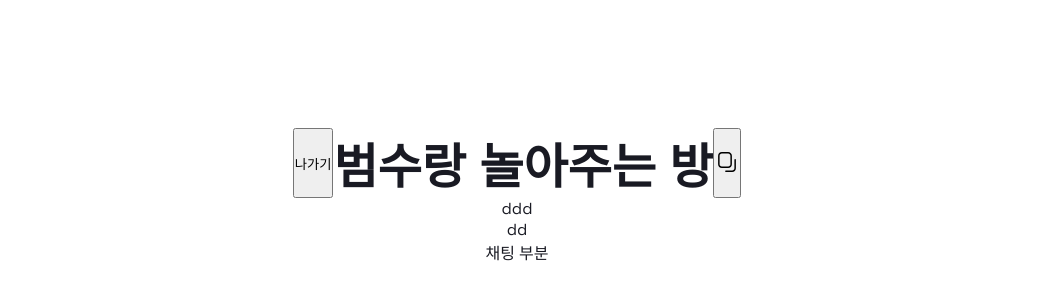
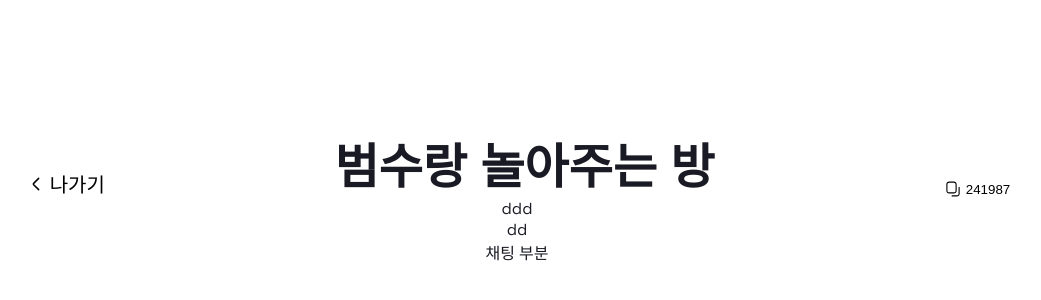
Before and after one commit to teamdannae/dannae, a Next.js app in the folder frontend/: page /waiting-room/1 in a window 1280 px wide. Shown: the part 204-504 px from the top of the page, without its empty margins (123-1164 px from the left). Built offline with nearby package versions, Linux system fonts and the light colour scheme.

Commit message:
feat: 게임 대기방 헤더 개발

```diff
--- /dev/null
+++ b/frontend/src/app/waiting-room/components/BackButton.tsx
@@ -0,0 +1,16 @@
+"use client";
+import { useRouter } from "next/navigation";
+import styles from "./components.module.scss";
+
+export default function BackButton() {
+  const router = useRouter();
+  return (
+    <button
+      className={`${styles.buttonReset} ${styles.backButton}`}
+      onClick={() => router.push("/board")}
+    >
+      <div className={styles.backIcon} />
+      나가기
+    </button>
+  );
+}
--- /dev/null
+++ b/frontend/src/app/waiting-room/components/CopyCode.tsx
@@ -0,0 +1,39 @@
+"use client";
+
+import { useState } from "react";
+import Image from "next/image";
+import { Toast } from "@/app/components";
+import styles from "./components.module.scss";
+
+export default function CopyCode() {
+  const roomCode = "241987";
+  const [isToastVisible, setIsToastVisible] = useState(false);
+
+  const copyToClipboard = () => {
+    if (typeof window !== "undefined" && navigator.clipboard) {
+      navigator.clipboard
+        .writeText(roomCode)
+        .then(() => {
+          setIsToastVisible(true);
+          setTimeout(() => setIsToastVisible(false), 2000);
+        })
+        .catch(() => {
+          console.error("클립보드 복사 실패");
+        });
+    }
+  };
+
+  return (
+    <>
+      <button
+        className={`${styles.buttonReset} ${styles.copyButton}`}
+        title="초대 링크 복사"
+        onClick={copyToClipboard}
+      >
+        <Image src="/icons/copy.svg" alt="copy-icon" width={18} height={18} />
+        {roomCode}
+      </button>
+      {isToastVisible && <Toast message="초대 링크가 복사되었습니다!" />}
+    </>
+  );
+}
--- a/frontend/src/app/waiting-room/components/Header.tsx
+++ b/frontend/src/app/waiting-room/components/Header.tsx
@@ -1,17 +1,12 @@
-import Image from "next/image";
-import styles from "./components.module.css";
+import { BackButton, CopyCode } from "../components";
+import styles from "./components.module.scss";
 
 export default function Header() {
   return (
     <header className={styles.headerContainer}>
-      <button>
-        <span className={styles.backIcon} />
-        나가기
-      </button>
+      <BackButton />
       <h2 className={styles.roomTitle}>범수랑 놀아주는 방</h2>
-      <button>
-        <Image src="/icons/copy.svg" alt="copy-icon" width={24} height={24} />
-      </button>
+      <CopyCode />
     </header>
   );
 }
--- a/frontend/src/app/waiting-room/components/components.module.css
+++ /dev/null
@@ -1,16 +0,0 @@
-@use "../../styles/variables.scss" as vars;
-
-.headerContainer {
-  display: flex;
-}
-
-.backIcon {
-  background: url("/icons/chevron-left.svg") no-repeat center;
-  background-size: contain;
-  border: none;
-  cursor: pointer;
-
-  &:hover {
-    background-image: url("/icons/chevron-double-left.svg");
-  }
-}
--- /dev/null
+++ b/frontend/src/app/waiting-room/components/components.module.scss
@@ -0,0 +1,54 @@
+@use "../../../styles/variables.scss" as vars;
+
+.headerContainer {
+  display: flex;
+  width: 100%;
+  justify-content: space-around;
+  align-items: flex-end;
+}
+
+.backButton {
+  display: flex;
+  gap: 2px;
+  align-items: center;
+  font-size: vars.$font-size-p1;
+
+  &:hover {
+    font-weight: bold;
+  }
+
+  &:hover .backIcon {
+    background-image: url("/icons/chevron-double-left.svg");
+    transform: scale(1.5);
+  }
+}
+
+.backIcon {
+  width: 24px;
+  height: 24px;
+  background: url("/icons/chevron-left.svg") no-repeat center;
+  background-size: contain;
+  border: none;
+  cursor: pointer;
+  transition: transform 0.2s ease, background-image 0.2s ease;
+}
+
+.copyButton {
+  display: flex;
+  align-items: center;
+  gap: 4px;
+
+  &:hover {
+    text-decoration: underline;
+  }
+}
+
+// 기본 버튼 스타일 제거
+.buttonReset {
+  background: none;
+  border: none;
+  padding: 0;
+  margin: 0;
+  outline: none;
+  cursor: pointer;
+}
--- a/frontend/src/app/waiting-room/components/index.ts
+++ b/frontend/src/app/waiting-room/components/index.ts
@@ -2,3 +2,5 @@ export { default as Header } from "./Header";
 export { default as GameInfo } from "./GameInfo";
 export { default as PlayerList } from "./PlayerList";
 export { default as Chat } from "./Chat";
+export { default as CopyCode } from "./CopyCode";
+export { default as BackButton } from "./BackButton";
```
